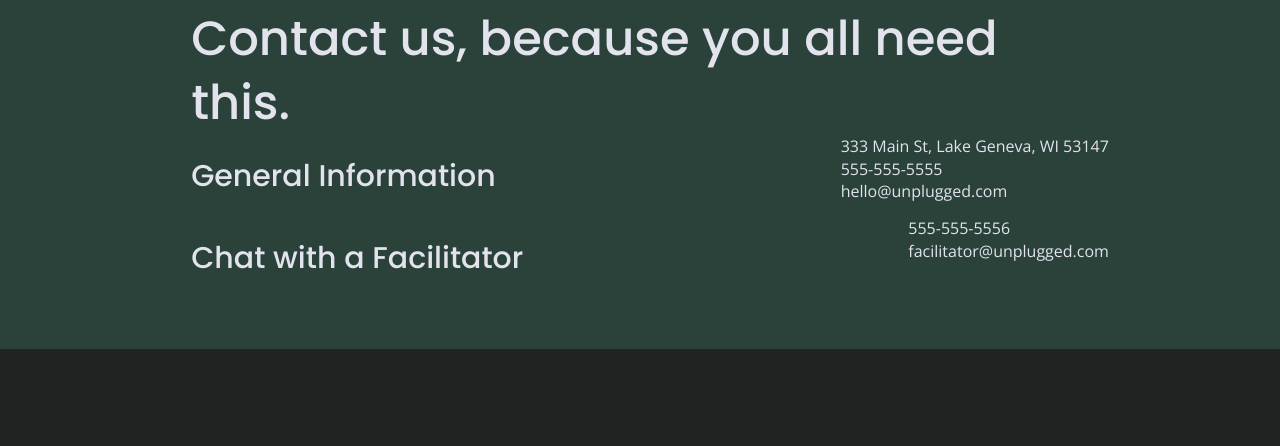
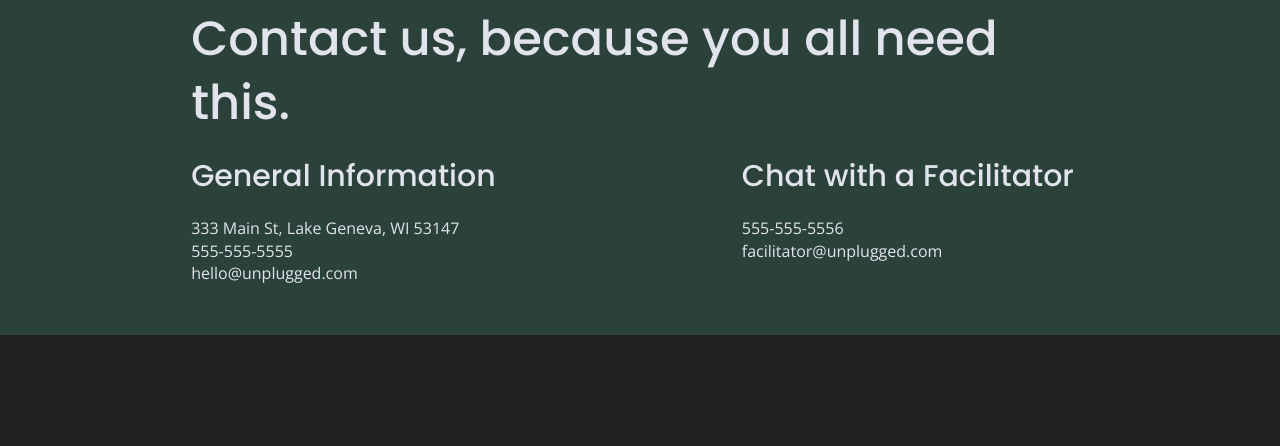
Before and after one commit to AsiaYapD/ayd-website-build, a website: page about /index.html in a window 1280 px wide. Shown: the part 1108-1554 px from the top of the page. Drawn offline with nearby package versions, Linux system fonts and the light colour scheme.

Commit message:
Edited the contact section in the about page for media queries

```diff
--- a/about /index.html
+++ b/about /index.html
@@ -82,6 +82,7 @@
   <section class="contact-section">
     <div class="contact-wrapper">
       <h2>Contact us, because you all need this.</h2>
+      <div class="contact-sections">
         <div class="contact-content">
           <h4>General Information</h4>
           <address>
@@ -96,6 +97,7 @@
             555-555-5556<br>
             facilitator@unplugged.com
           </address>
+        </div>
       </div>
     </div>
   </section>
--- a/css/main.css
+++ b/css/main.css
@@ -694,16 +694,23 @@ input[type=button] {
     padding-bottom:45.5%;
   }
 
-  /********* contact section */ /**** NEED HELP!!!! ********************/
+  .contact-section .contact-wrapper h2 {
+    width: 80%;
+  }
 
-  .contact-section .contact-wrapper h2 {
-    width: 50%;
+  .contact-sections {
+    display:flex;
+    flex-flow:row wrap;
+    align-items:baseline;
+    justify-content: space-between;
+
   }
 
   .contact-content {
     display:flex;
-    justify-content: space-between;
     align-items: flex-start;
+    flex-flow:column;
+    width:40%
   }
 
   .contact-content h4 {
@@ -813,6 +820,9 @@ input[type=button] {
     font-size: 3em;
   }
 
+  .contact-content {
+    width:40%;
+  }
   .contact-content h4 {
     font-size: 1.875em;
   }
```
Lines whose indentation alone changed are shown as unchanged.
